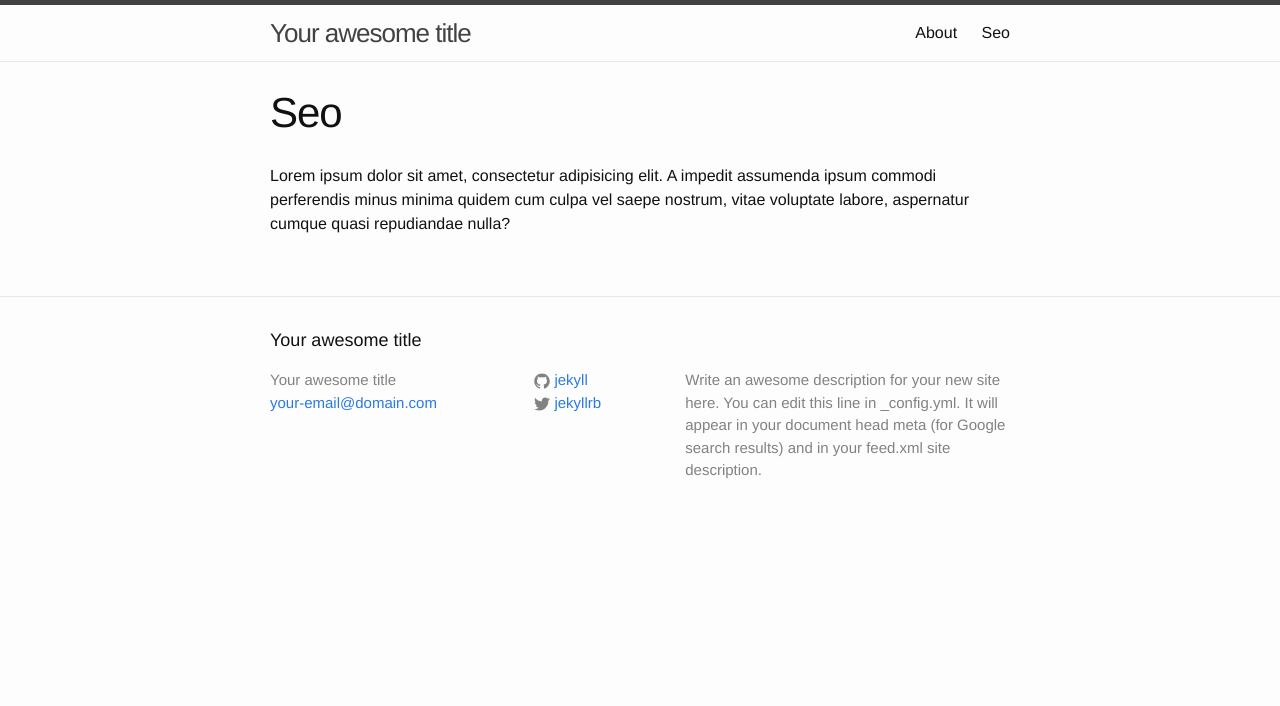
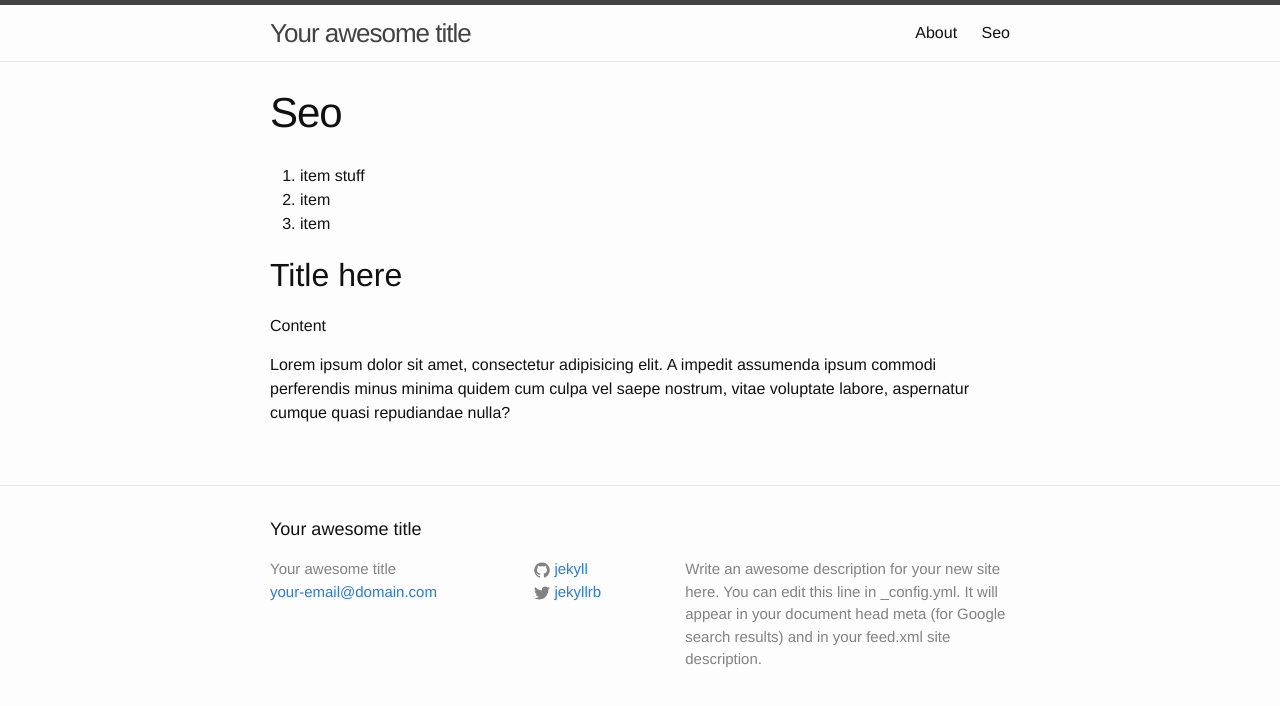
Before and after one commit to saxinte/jekyll.github.io, a Jekyll site: the page built from seo.md, in a window 1280 px wide. Shown: the top 706 px of the page. Built offline with Jekyll 4.4.1, drawn with Linux system fonts in a browser that asks for light colours.

Commit message:
Updated seo.md

```diff
--- a/seo.md
+++ b/seo.md
@@ -2,6 +2,18 @@
 layout: page
 title: Seo
 permalink: /seo/
+published: true
 ---
 
+1. item stuff
+2. item
+3. item
+
+
+##Title here
+
+Content
+
+
+
 Lorem ipsum dolor sit amet, consectetur adipisicing elit. A impedit assumenda ipsum commodi perferendis minus minima quidem cum culpa vel saepe nostrum, vitae voluptate labore, aspernatur cumque quasi repudiandae nulla?
```
